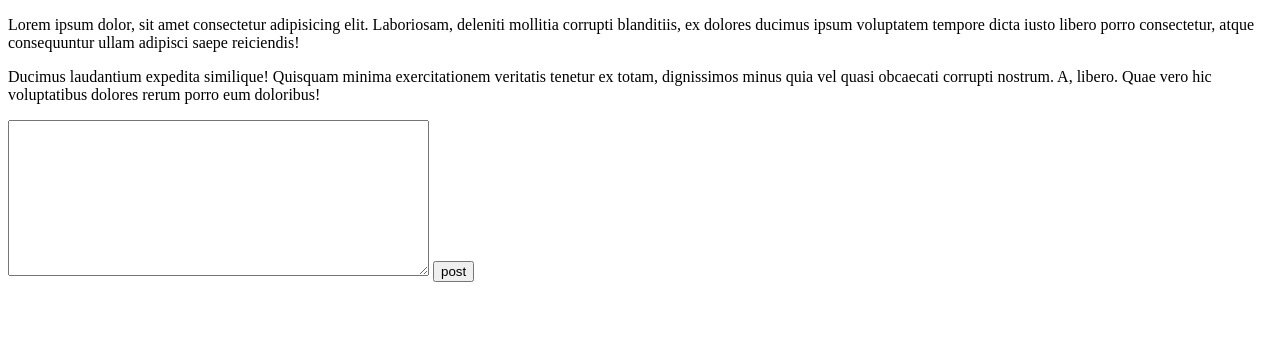
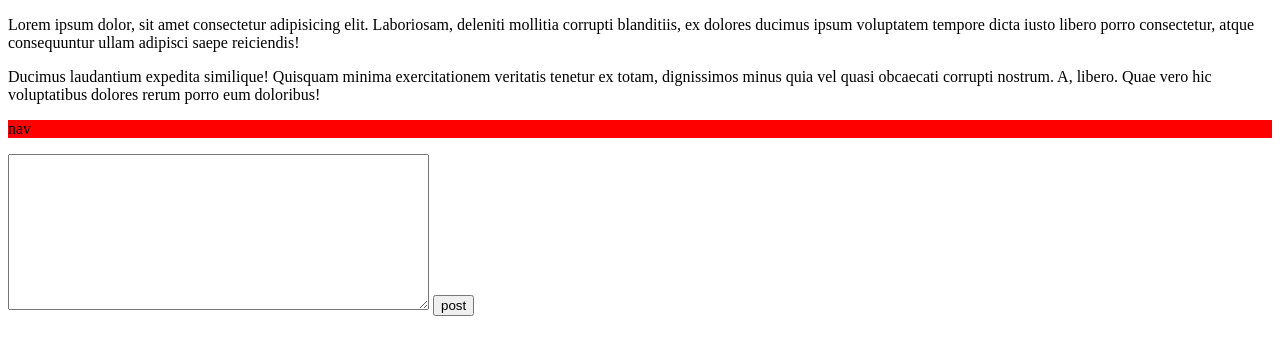
Before and after one commit to mostofakamalpassa/js-dom, a plain HTML site: page dom-event/comment.html in a window 1280 px wide. Drawn offline with Linux system fonts and the light colour scheme.

Commit message:
test Test Case

```diff
--- a/dom-event/comment.html
+++ b/dom-event/comment.html
@@ -5,12 +5,20 @@
     <meta http-equiv="X-UA-Compatible" content="IE=edge">
     <meta name="viewport" content="width=device-width, initial-scale=1.0">
     <title>Comments</title>
+    <style>
+        .nav{
+            background-color: red;
+        }
+    </style>
 </head>
 <body>
     <header>
         <section id="post-comment">
             <p>Lorem ipsum dolor, sit amet consectetur adipisicing elit. Laboriosam, deleniti mollitia corrupti blanditiis, ex dolores ducimus ipsum voluptatem tempore dicta iusto libero porro consectetur, atque consequuntur ullam adipisci saepe reiciendis!</p>
             <p>Ducimus laudantium expedita similique! Quisquam minima exercitationem veritatis tenetur ex totam, dignissimos minus quia vel quasi obcaecati corrupti nostrum. A, libero. Quae vero hic voluptatibus dolores rerum porro eum doloribus!</p>
+        </section>
+        <section>
+            <p class="nav">nav</p>
         </section>
 
         <section>
```
